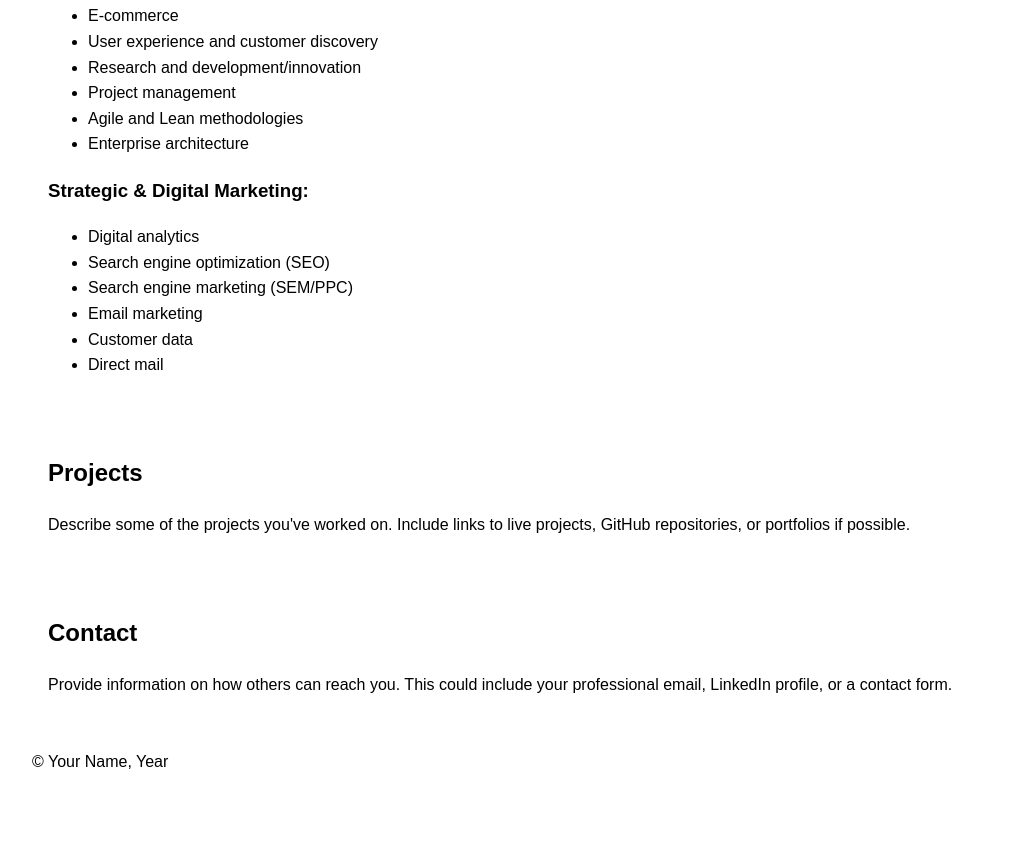
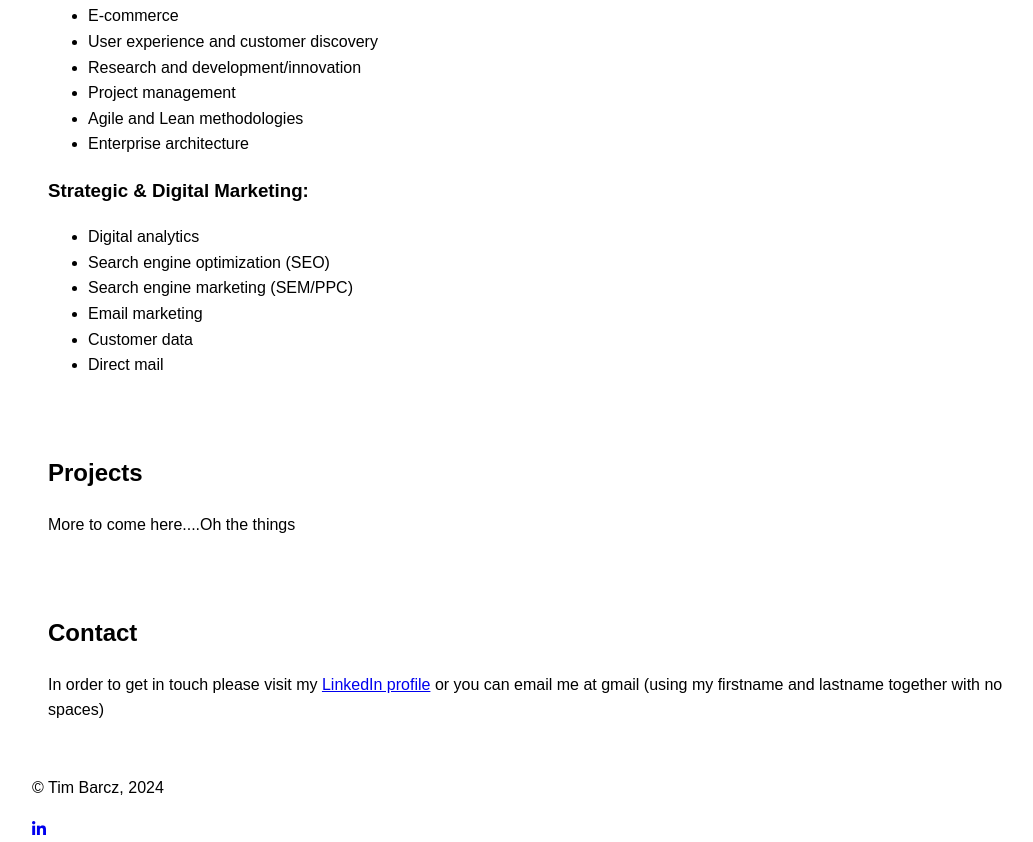
Before and after one commit to TimBarcz/timbarcz.github.io, a plain HTML site: page index.html in a window 1280 px wide. Shown: the part 1012-1854 px from the top of the page, without its empty margins (96-1129 px from the left). Before the commit the page ends 1803 px from the top, so only its background shows below. Drawn offline with Linux system fonts and the light colour scheme.

Commit message:
adding in font awesome and links to LinkedIn profile

```diff
--- a/index.html
+++ b/index.html
@@ -52,6 +52,7 @@
             margin-bottom: 20px;
         }
     </style>
+    <link rel="stylesheet" href="https://cdnjs.cloudflare.com/ajax/libs/font-awesome/6.1.1/css/all.min.css">
 </head>
 <body>
     <!-- Google Tag Manager (noscript) -->
@@ -126,20 +127,21 @@
     <section id="projects">
         <div class="container">
             <h2>Projects</h2>
-            <p>Describe some of the projects you've worked on. Include links to live projects, GitHub repositories, or portfolios if possible.</p>
+            <p>More to come here....Oh the things</p>
         </div>
     </section>
+
 
     <section id="contact">
         <div class="container">
             <h2>Contact</h2>
-            <p>Provide information on how others can reach you. This could include your professional email, LinkedIn profile, or a contact form.</p>
+            <p>In order to get in touch please visit my <a href="http://www.linkedin.com/in/timbarcz/">LinkedIn profile</a> or you can email me at gmail (using my firstname and lastname together with no spaces)</p>
         </div>
     </section>
-
     <footer>
         <div class="container">
-            <p>© Your Name, Year</p>
+            <p>© Tim Barcz, 2024</p>
+            <a href="http://www.linkedin.com/in/timbarcz/"><i class="fab fa-linkedin-in"></i></a>
         </div>
     </footer>
 </body>
```
